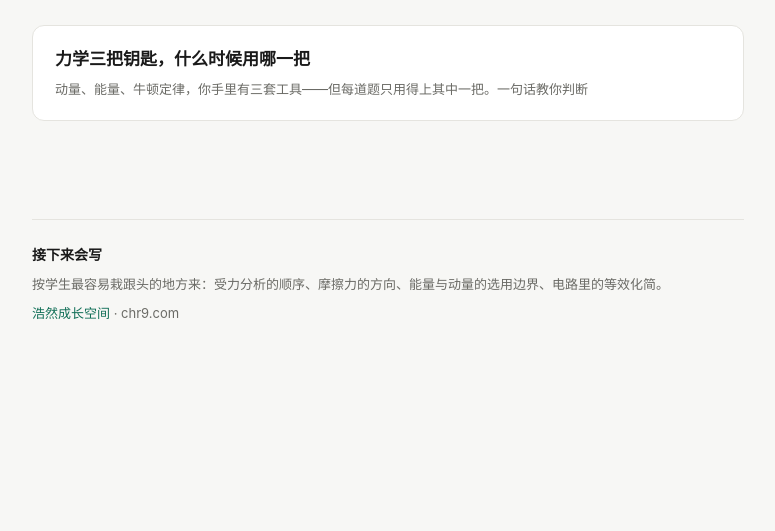
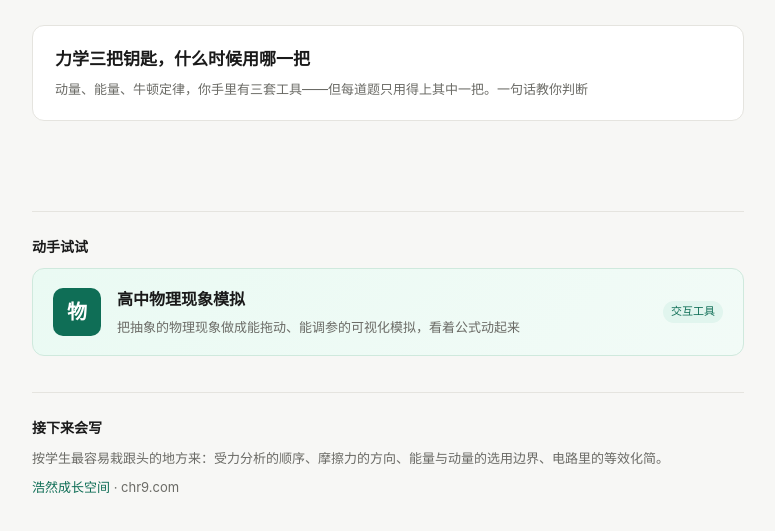
Before and after one commit to aichr9/chr9, a plain HTML site: page physics.html in a window 1280 px wide. Shown: the part 159-690 px from the top of the page, without its empty margins (252-1027 px from the left). Drawn offline with Linux system fonts and the light colour scheme.

Commit message:
物理教学板块加入现象模拟入口

```diff
--- a/physics.html
+++ b/physics.html
@@ -53,6 +53,34 @@
   .next { margin-top: 36px; border-top: 1px solid var(--line); padding-top: 24px; }
   .next h3 { font-size: 14px; font-weight: 600; margin-bottom: 8px; }
   .next p { font-size: 13px; color: var(--muted); }
+  .sim { margin-top: 28px; border-top: 1px solid var(--line); padding-top: 24px; }
+  .sim h3 { font-size: 14px; font-weight: 600; margin-bottom: 10px; }
+  .sim-card {
+    display: flex; align-items: center; gap: 16px;
+    background: linear-gradient(135deg, #eafaf3 0%, #f2fbf7 100%);
+    border: 1px solid #cfe9dd;
+    border-radius: 12px;
+    padding: 18px 20px;
+    text-decoration: none;
+    color: inherit;
+    transition: transform .12s ease, border-color .12s ease;
+  }
+  .sim-card:hover { transform: translateY(-2px); border-color: var(--accent); }
+  .sim-icon {
+    width: 48px; height: 48px; flex-shrink: 0;
+    border-radius: 10px;
+    background: var(--accent);
+    color: #fff;
+    display: flex; align-items: center; justify-content: center;
+    font-size: 20px; font-weight: 600;
+  }
+  .sim-info { flex: 1; }
+  .sim-info h2 { font-size: 16px; font-weight: 600; margin-bottom: 4px; }
+  .sim-info p { font-size: 13px; color: var(--muted); }
+  .sim .tag {
+    font-size: 11px; padding: 2px 8px; border-radius: 999px;
+    background: var(--accent-soft); color: var(--accent); flex-shrink: 0;
+  }
   footer { padding: 8px 0 48px; color: var(--muted); font-size: 13px; }
   footer a { color: var(--accent); text-decoration: none; }
 </style>
@@ -74,6 +102,18 @@
       </a>
     </div>
 
+    <div class="sim">
+      <h3>动手试试</h3>
+      <a class="sim-card" href="https://physics-sim-69710.app.workbuddy.host/?sharecode=SRAEMFNGG3" target="_blank" rel="noopener">
+        <div class="sim-icon">物</div>
+        <div class="sim-info">
+          <h2>高中物理现象模拟</h2>
+          <p>把抽象的物理现象做成能拖动、能调参的可视化模拟，看着公式动起来</p>
+        </div>
+        <span class="tag">交互工具</span>
+      </a>
+    </div>
+
     <div class="next">
       <h3>接下来会写</h3>
       <p>按学生最容易栽跟头的地方来：受力分析的顺序、摩擦力的方向、能量与动量的选用边界、电路里的等效化简。</p>
```
